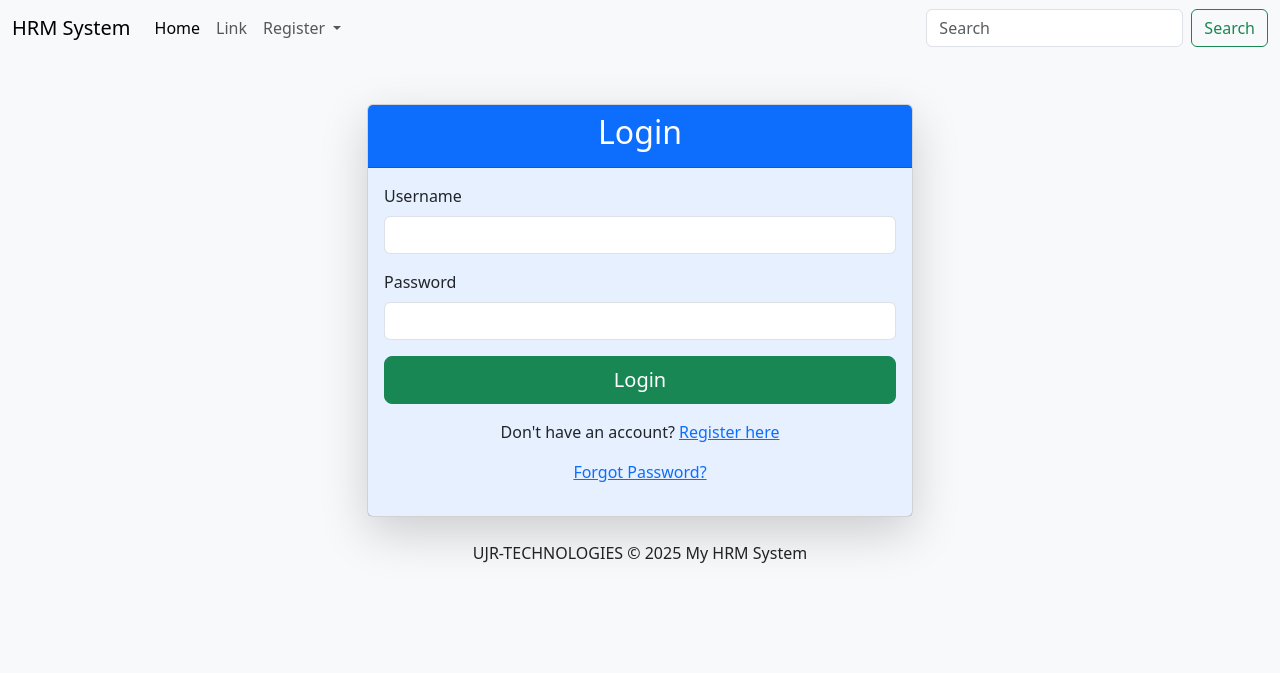
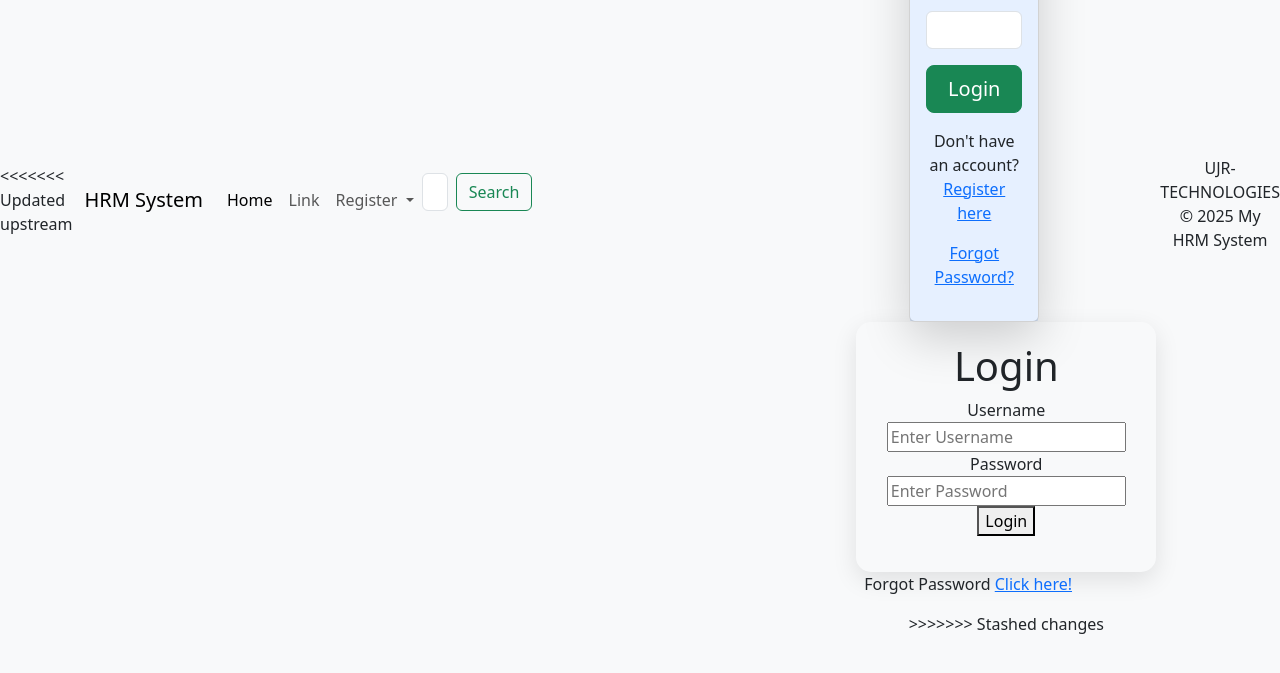
Before and after one commit to mahesh610282/hrm_project, a Django app: page /login/ in a window 1280 px wide. Shown: the top 673 px of the page. Run offline with Django 5.2, Linux system fonts and the light colour scheme.

Commit message:
carosoual functionality

```diff
--- a/hrmProject/myapp/templates/login.html
+++ b/hrmProject/myapp/templates/login.html
@@ -1,3 +1,4 @@
+<<<<<<< Updated upstream
 {% extends 'base.html' %}
 {% block title %}Login - My HRM System{% endblock title %}
 
@@ -35,6 +36,58 @@
           </div>
         </div>
       </div>
+=======
+<!DOCTYPE html>
+<html lang="en">
+<head>
+    <meta charset="UTF-8">
+    <meta name="viewport" content="width=device-width, initial-scale=1.0">
+    <title>Login</title>
+    <style>
+        body {
+            margin: 0;
+            height: 100vh;
+            display: flex;
+            justify-content: center;
+            align-items: center;
+        }
+
+        .login-card {
+            width: 300px;
+            padding: 20px;
+            border-radius: 15px;
+            box-shadow: 0 8px 25px rgba(0, 0, 0, 0.1);
+            text-align: center;
+        }
+
+
+
+    </style>
+</head>
+<body>
+
+    <div class="login-card">
+
+        <h1>Login</h1>
+        <form>
+        <label for="name">Username</label><br>
+        <input type="text" placeholder="Enter Username" /></br>
+        <label for="password">Password</label><br>
+
+        <input type="password" placeholder="Enter Password" /><br />
+        <button class="login-btn">Login</button>
+
+        </form>
+
+    </div>
+
+
+        <p class="forgotpassword">Forgot Password <a href="">Click here!</a></p>
+
+
+
+
+>>>>>>> Stashed changes
     </div>
   </div>
 {% endblock content %}
--- a/hrmProject/myapp/templates/nav.html
+++ b/hrmProject/myapp/templates/nav.html
@@ -19,11 +19,17 @@
           <ul class="dropdown-menu" aria-labelledby="navbarDropdown">
           <li><a class="dropdown-item" href="{% url 'register' %}">Register</a></li>
             <li><a class="dropdown-item" href="{% url 'login' %}">Login</a></li>
+<<<<<<< Updated upstream
             {% if user.is_authenticated %}
             <li><a class="dropdown-item" href="">Dashboard</a></li>
             <li><a class="dropdown-item" href="{% url 'home' %}">{{ user.username }}</a></li>
             <li><a class="dropdown-item" href="{% url 'logout' %}">Logout</a></li>
             {% endif %}
+=======
+            <li><a class="dropdown-item" href="{% url 'register' %}">Register</a></li>
+            <!-- <li><a class="dropdown-item" href="{% url 'logout' %}">Logout</a></li> -->
+
+>>>>>>> Stashed changes
             <li><a class="dropdown-item" href="#">Something else here</a></li>
           </ul>
         </li>
```
Also changed, not shown: hrmProject/myapp/templates/forgot_request.html (+69 -0 lines), hrmProject/myapp/templates/home.html (+23 -1 lines).
